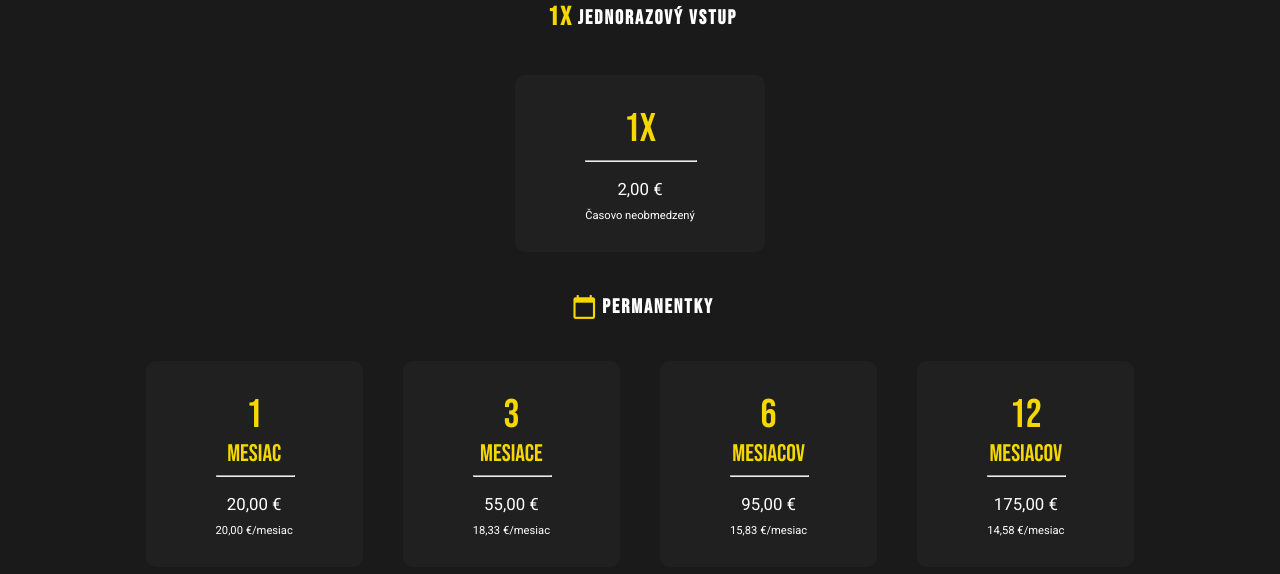
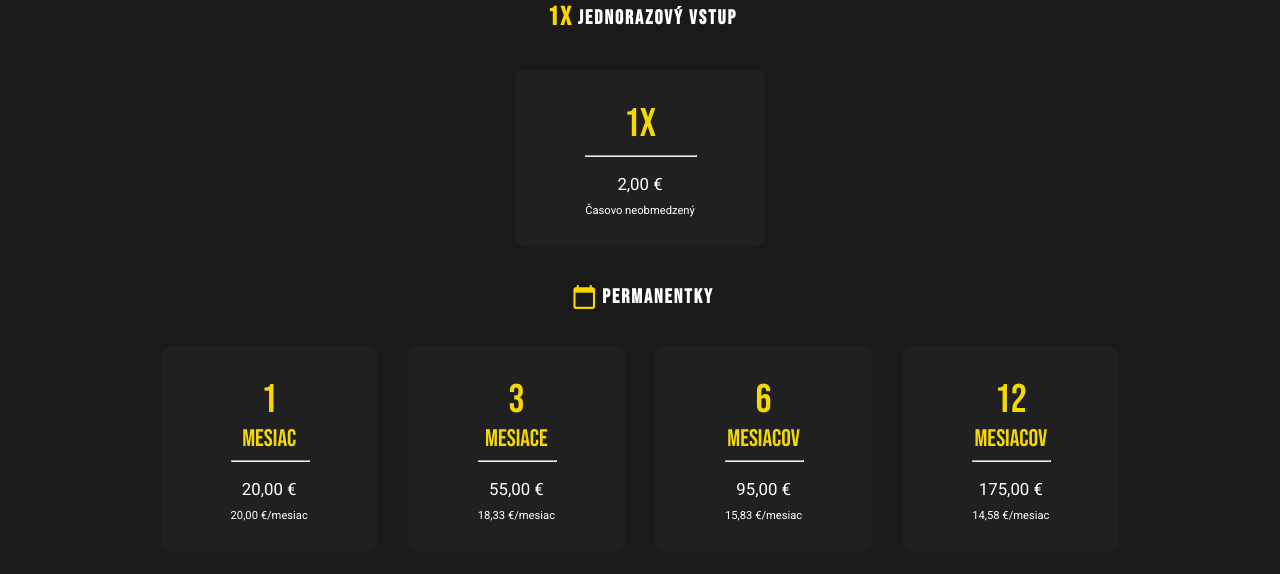
Before and after one commit to Peter-Polak/fitness-center-cardio-sport-website, a React (Create React App) app: page /cennik in a window 1280 px wide. Shown: the part 308-882 px from the top of the page. Built offline with nearby package versions, Linux system fonts and the light colour scheme; no server answers.

Commit message:
Decrease margin

```diff
--- a/src/components/Card.tsx
+++ b/src/components/Card.tsx
@@ -47,7 +47,7 @@ class Card extends Component<ICardProps, ICardState>
 }
 
 const Container = styled.div`
-    margin: 20px;
+    margin: 15px;
 
     border-radius: 10px;
     overflow: hidden;
```
